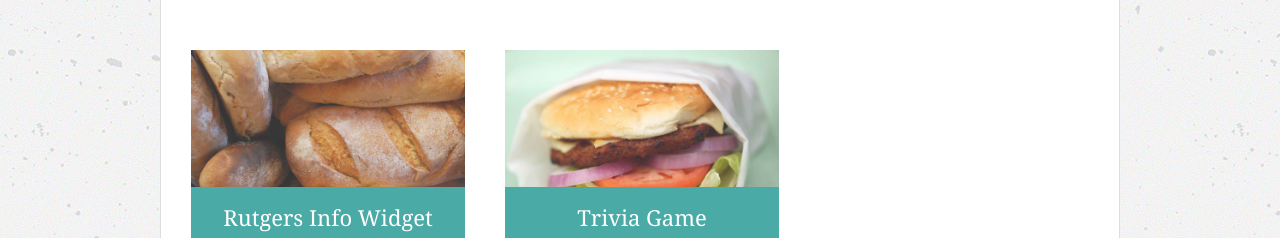
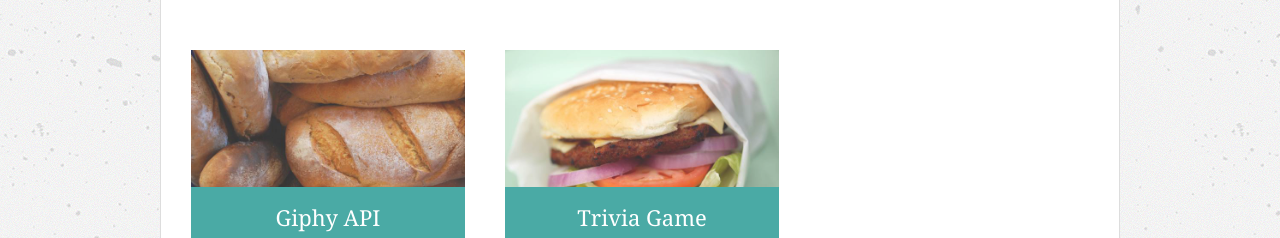
Before and after one commit to jingwensun7/responsiveportfolio.github.io, a plain HTML site: page portfolio.html in a window 1280 px wide. Shown: the part 509-747 px from the top of the page. Drawn offline with Linux system fonts and the light colour scheme.

Commit message:
add giphy API

```diff
--- a/portfolio.html
+++ b/portfolio.html
@@ -37,8 +37,10 @@
         <h3>Psychic Game</h3></a>
       </div>
       <div class="work">
-        <img src="assets/images/bread.jpg" alt="Rutgers Info Widget">
-        <h3>Rutgers Info Widget</h3>
+        <a href="https://jingwensun7.github.io/giphyapi.github.io/">
+        <img src="assets/images/bread.jpg" alt="Giphy API"></a>
+        <a href="https://jingwensun7.github.io/giphyapi.github.io/">
+        <h3>Giphy API</h3></a>
       </div>
       <div class="work">
         <a href="https://jingwensun7.github.io/TriviaGame.github.io/">
```
